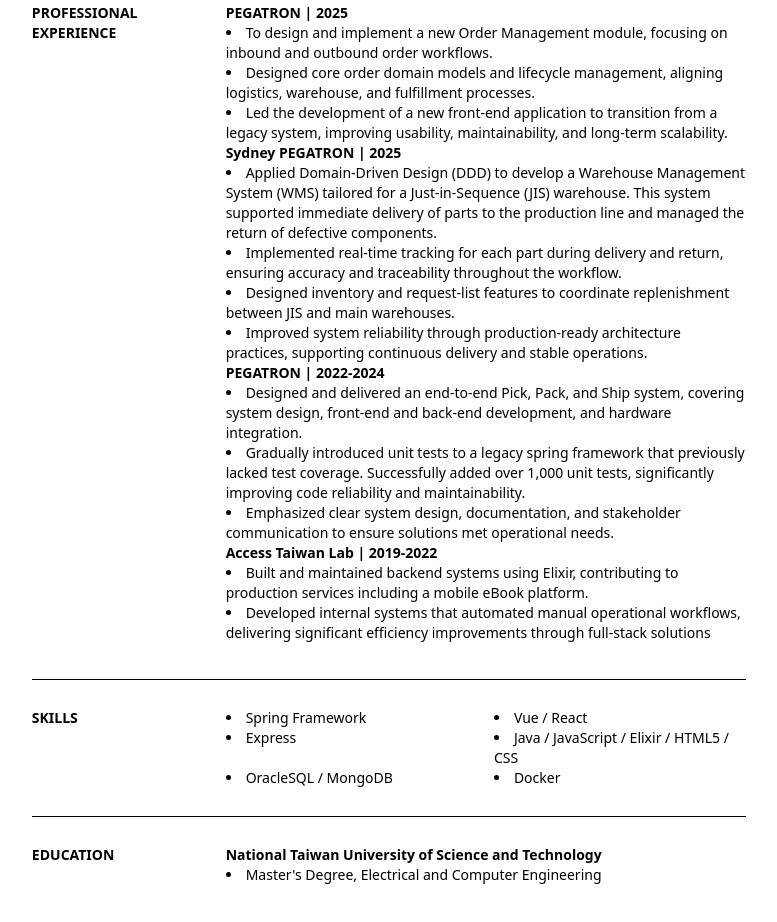
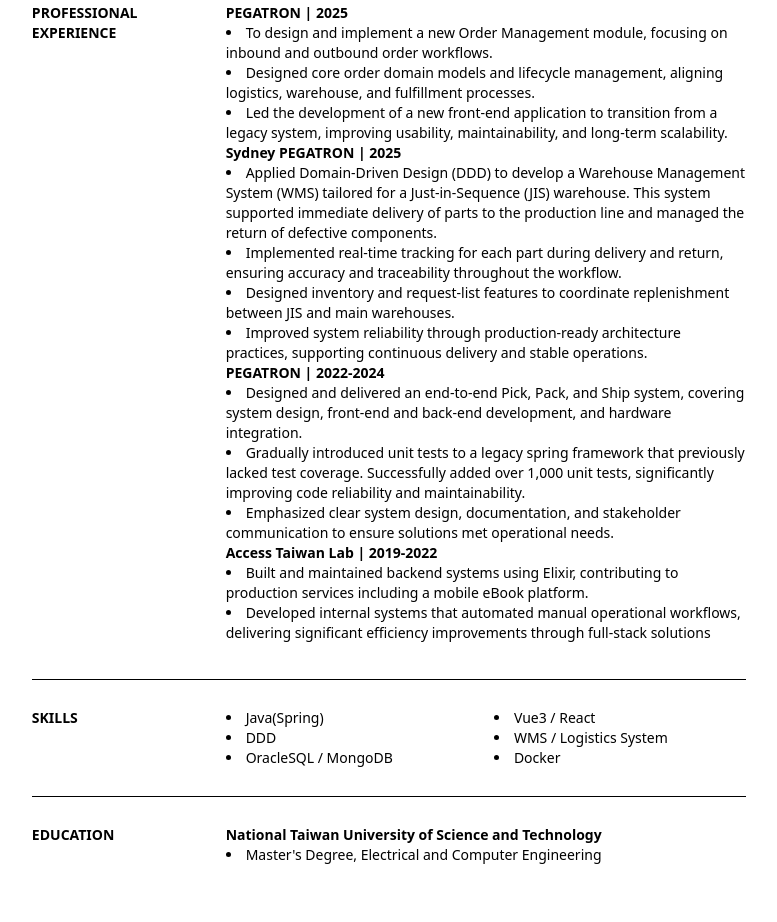
Before and after one commit to levijcl/resume, a website: page cv/index.html in a window 1280 px wide. Shown: the part 222-1144 px from the top of the page, without its empty margins (251-1028 px from the left). Drawn offline with Linux system fonts and the light colour scheme.

Commit message:
Update skill

```diff
--- a/cv/index.html
+++ b/cv/index.html
@@ -118,10 +118,10 @@
           <ul
             class="list-disc list-inside grid grid-cols-1 sm:grid-cols-2 gap-x-4"
           >
-            <li>Spring Framework</li>
-            <li>Vue / React</li>
-            <li>Express</li>
-            <li>Java / JavaScript / Elixir / HTML5 / CSS</li>
+            <li>Java(Spring)</li>
+            <li>Vue3 / React</li>
+            <li>DDD</li>
+            <li>WMS / Logistics System</li>
             <li>OracleSQL / MongoDB</li>
             <li>Docker</li>
           </ul>
```
